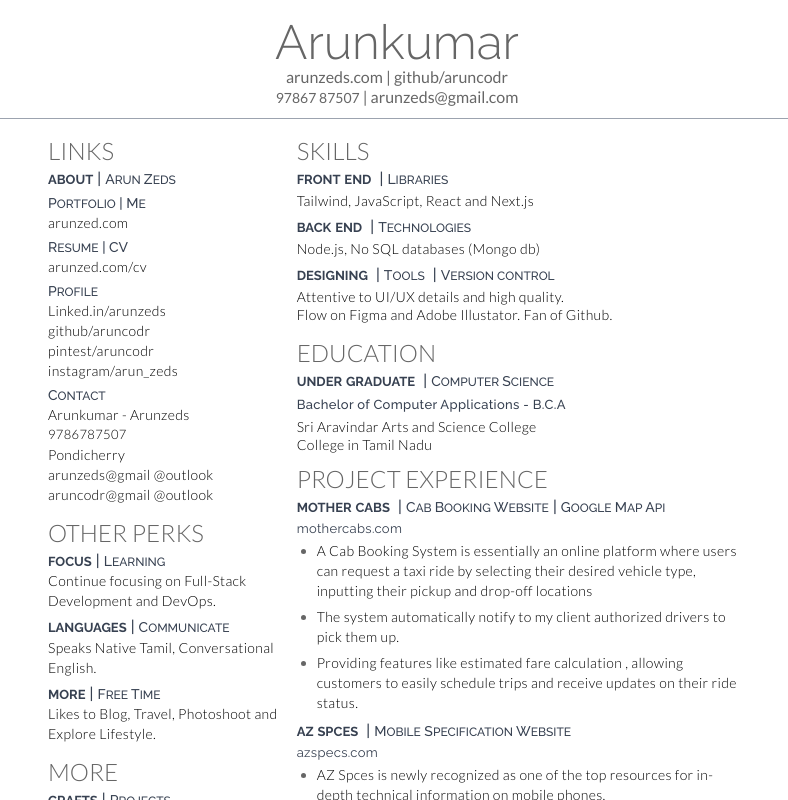
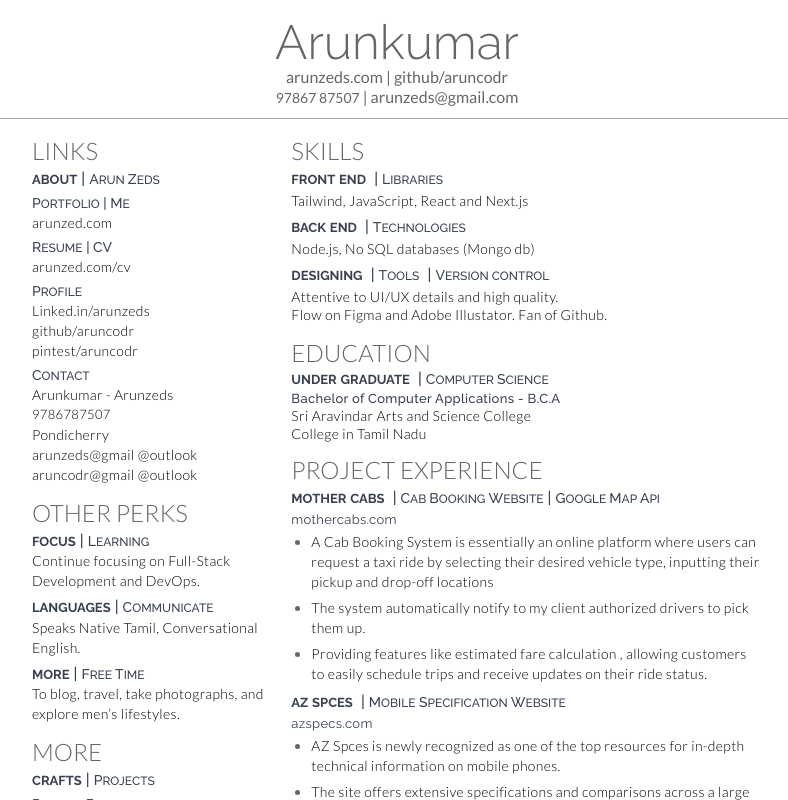
Before and after one commit to aruncodr/arunzeds, a Next.js app: page / in a window 1280 px wide. Shown: the top 800 px of the page, without its empty margins (243-1031 px from the left). Built offline with nearby package versions, Linux system fonts and the light colour scheme.

Commit message:
COMPLETE

```diff
--- a/app/CV/PageContent.js
+++ b/app/CV/PageContent.js
@@ -19,7 +19,7 @@ function PageContent() {
 
       <hr className="h-[1px] mt-2 bg-gray-400 border-0 dark:bg-gray-400" />
 
-      <div className='grid pt-4 grid-cols-3 px-12'>
+      <div className='grid pt-4 grid-cols-3 px-8'>
 
       <div className='FIRSTSECTION'>
         {/* ------------ LINK ------------ */}
@@ -59,7 +59,6 @@ function PageContent() {
                 <div className='leading--[18px] tracking-wide text-black text-sm font-light'><a href='https://arunzeds.com/cv'>Linked.in/arunzeds</a></div>
                 <div className='leading--[18px] tracking-wide text-black text-sm font-light'><a href='https://arunzeds.com/cv'>github/aruncodr</a></div>
                 <div className='leading--[18px] tracking-wide text-black text-sm font-light'><a href='https://arunzeds.com/cv'>pintest/aruncodr</a></div>
-                <div className='leading--[18px] tracking-wide text-black text-sm font-light'><a href='https://arunzeds.com/cv'>instagram/arun_zeds</a></div>
             </div>
 
             <div className='flex pt-1'>
@@ -113,7 +112,7 @@ function PageContent() {
                   <div className='text-[12px] leading-3 font-medium'><span className='text-sm'>F</span>REE <span className='text-sm'>T</span>IME</div>
                 </div>
                 <div className={lato.className}>
-                <div className='leading--[18px] tracking-wide text-black text-sm font-light'>Likes to Blog, Travel, Photoshoot and Explore Lifestyle.</div>
+                <div className='leading--[18px] tracking-wide text-black text-sm font-light'>To blog, travel, take photographs, and explore men’s lifestyles.</div>
               </div>
             </div>
           </div>
@@ -212,16 +211,16 @@ function PageContent() {
             <div className=''>
               <div className='flex'>
                 <div className='text-[13px] font-bold'>
-                      <span className='text-base'></span>UNDER
-                      <span className='text-base'> </span>GRADUATE
-                      <span className='text-base font-medium'>&nbsp; |&nbsp;</span>
+                      <span className='text-base leading-5'></span>UNDER
+                      <span className='text-base leading-5'> </span>GRADUATE
+                      <span className='text-base leading-3 font-medium'>&nbsp; |&nbsp;</span>
                 </div>
-                <div className='text-[12px] leading-[26px] font-medium'><span className='text-sm'>C</span>OMPUTER <span className='text-sm'>S</span>CIENCE</div>
+                <div className='text-[12px] leading-3 font-medium'><span className='text-sm'>C</span>OMPUTER <span className='text-sm'>S</span>CIENCE</div>
               </div>
-              <div className='leading--[18px] tracking-wide text-[13px] font-medium'>Bachelor of Computer Applications - B.C.A</div>
+              <div className='leading-[18px] tracking-wide text-[13px] font-medium'>Bachelor of Computer Applications - B.C.A</div>
               <div className={lato.className}>
-                <div className='leading--4 tracking-wide text-black text-sm pt-0.5 font-light'>Sri Aravindar Arts and Science College</div>
-                <div className='leading-3 tracking-wide text-black text-sm pt-0.5 font-light'>College in Tamil Nadu</div>
+                <div className='leading-4 tracking-wide text-black text-sm font-light'>Sri Aravindar Arts and Science College</div>
+                <div className='leading-4 tracking-wide text-black text-sm pt-0.5 font-light'>College in Tamil Nadu</div>
               </div>
             </div>
           </div>
```
